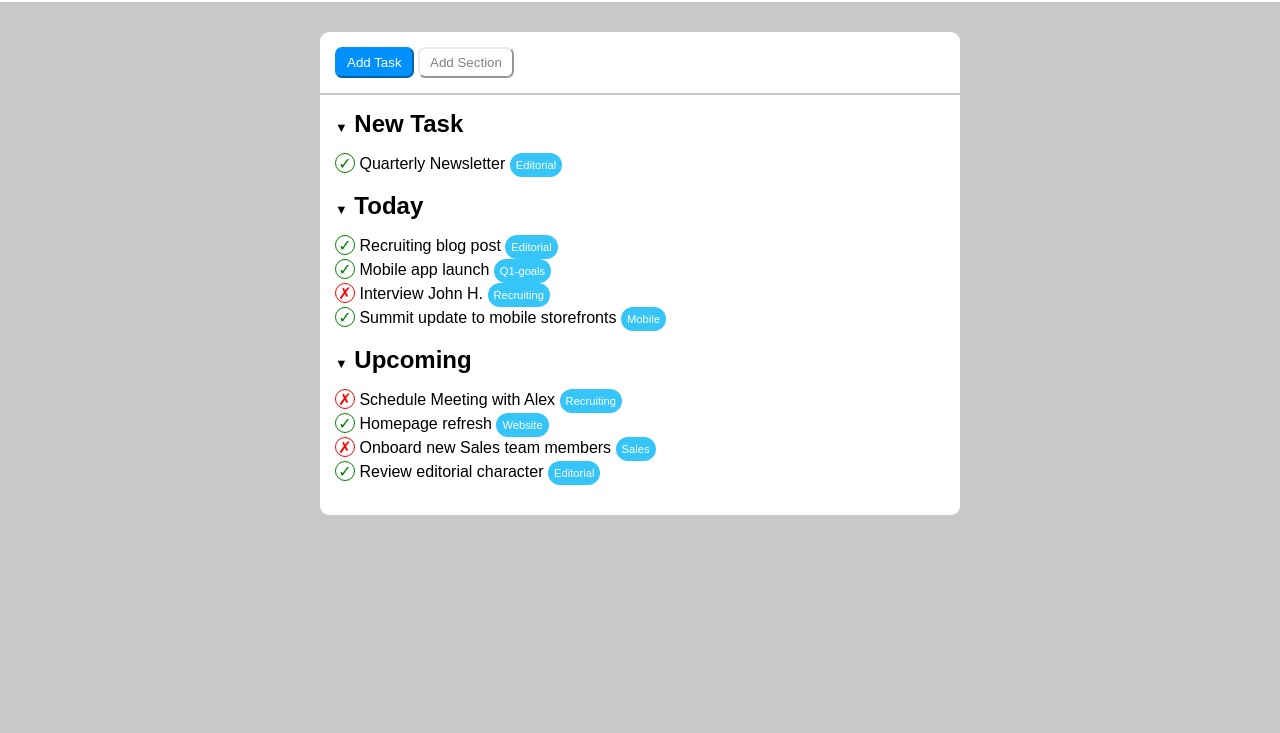
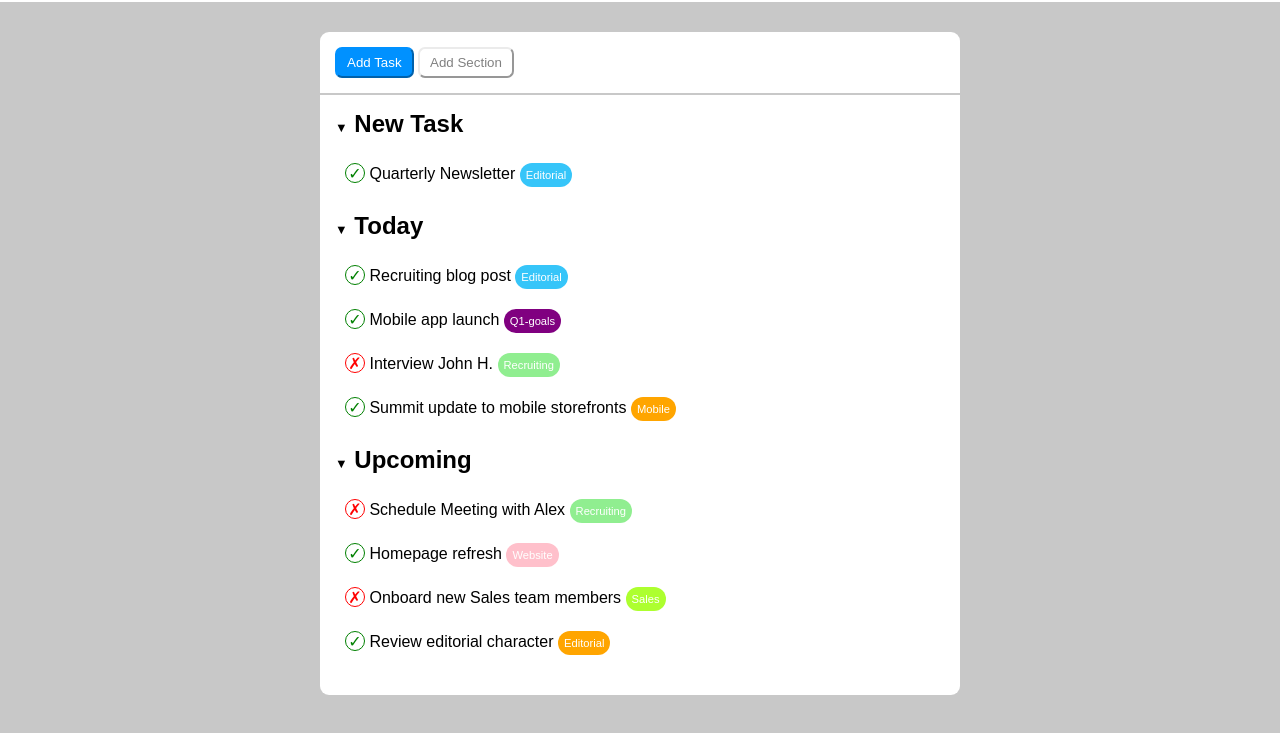
Before and after one commit to NicolaRicci100/html-css-toboolist, a plain HTML site: page index.html in a window 1280 px wide. Shown: the part 67-800 px from the top of the page. Drawn offline with Linux system fonts and the light colour scheme.

Commit message:
Label color and li padding

```diff
--- a/css/style.css
+++ b/css/style.css
@@ -62,6 +62,9 @@ ul{
     list-style-type: none;
     padding: 15px 0;
 }
+li{
+    padding: 10px;
+}
 
 
 .circle-up{
@@ -83,17 +86,63 @@ ul{
     color: red;
 }
 
+.arrow{
+    font-size: 0.8rem;
+    display: inline-block;
+}
+
+/* Etichette */
 .label{
     border-radius: 15px;
     display: inline-block;
     text-align: center;
-    background-color:  rgb(54, 197, 249);;
+    background-color:  rgb(54, 197, 249);
     padding: 6px;
     font-size: 0.7rem;
     color: white;
 }
-
-.arrow{
-    font-size: 0.8rem;
+.labelrec{
+    border-radius: 15px;
     display: inline-block;
+    text-align: center;
+    background-color:  lightgreen;
+    padding: 6px;
+    font-size: 0.7rem;
+    color: white;
 }
+.labeled{
+    border-radius: 15px;
+    display: inline-block;
+    text-align: center;
+    background-color:  orange;
+    padding: 6px;
+    font-size: 0.7rem;
+    color: white;
+}
+.labelq{
+    border-radius: 15px;
+    display: inline-block;
+    text-align: center;
+    background-color:  purple;
+    padding: 6px;
+    font-size: 0.7rem;
+    color: white;
+}
+.labelweb{
+    border-radius: 15px;
+    display: inline-block;
+    text-align: center;
+    background-color:  pink;
+    padding: 6px;
+    font-size: 0.7rem;
+    color: white;
+}
+.labels{
+    border-radius: 15px;
+    display: inline-block;
+    text-align: center;
+    background-color:greenyellow;
+    padding: 6px;
+    font-size: 0.7rem;
+    color: white;
+}
--- a/index.html
+++ b/index.html
@@ -29,17 +29,17 @@
             <h2><span class="arrow">&#9660</span> Today</h2>
             <ul>
                 <li><span class="circle-up">&check;</span> Recruiting blog post <span class="label">Editorial</span></li>
-                <li><span class="circle-up">&check;</span> Mobile app launch <span class="label">Q1-goals</span></li>
-                <li><span class="circle-down">&#10007;</span> Interview John H. <span class="label">Recruiting</span></li>
-                <li><span class="circle-up">&check;</span> Summit update to mobile storefronts <span class="label">Mobile</span></li>
+                <li><span class="circle-up">&check;</span> Mobile app launch <span class="labelq">Q1-goals</span></li>
+                <li><span class="circle-down">&#10007;</span> Interview John H. <span class="labelrec">Recruiting</span></li>
+                <li><span class="circle-up">&check;</span> Summit update to mobile storefronts <span class="labeled">Mobile</span></li>
             </ul>
             <!-- Upcoming -->
             <h2><span class="arrow">&#9660</span> Upcoming</h2>
             <ul>
-                <li><span class="circle-down">&#10007;</span> Schedule Meeting with Alex <span class="label">Recruiting</span></li>
-                <li><span class="circle-up">&check;</span> Homepage refresh <span class="label">Website</span></li>
-                <li><span class="circle-down">&#10007;</span> Onboard new Sales team members <span class="label">Sales</span></li>
-                <li><span class="circle-up">&check;</span> Review editorial character <span class="label">Editorial</span></li>
+                <li><span class="circle-down">&#10007;</span> Schedule Meeting with Alex <span class="labelrec">Recruiting</span></li>
+                <li><span class="circle-up">&check;</span> Homepage refresh <span class="labelweb">Website</span></li>
+                <li><span class="circle-down">&#10007;</span> Onboard new Sales team members <span class="labels">Sales</span></li>
+                <li><span class="circle-up">&check;</span> Review editorial character <span class="labeled">Editorial</span></li>
             </ul>
 
         </div>
```
